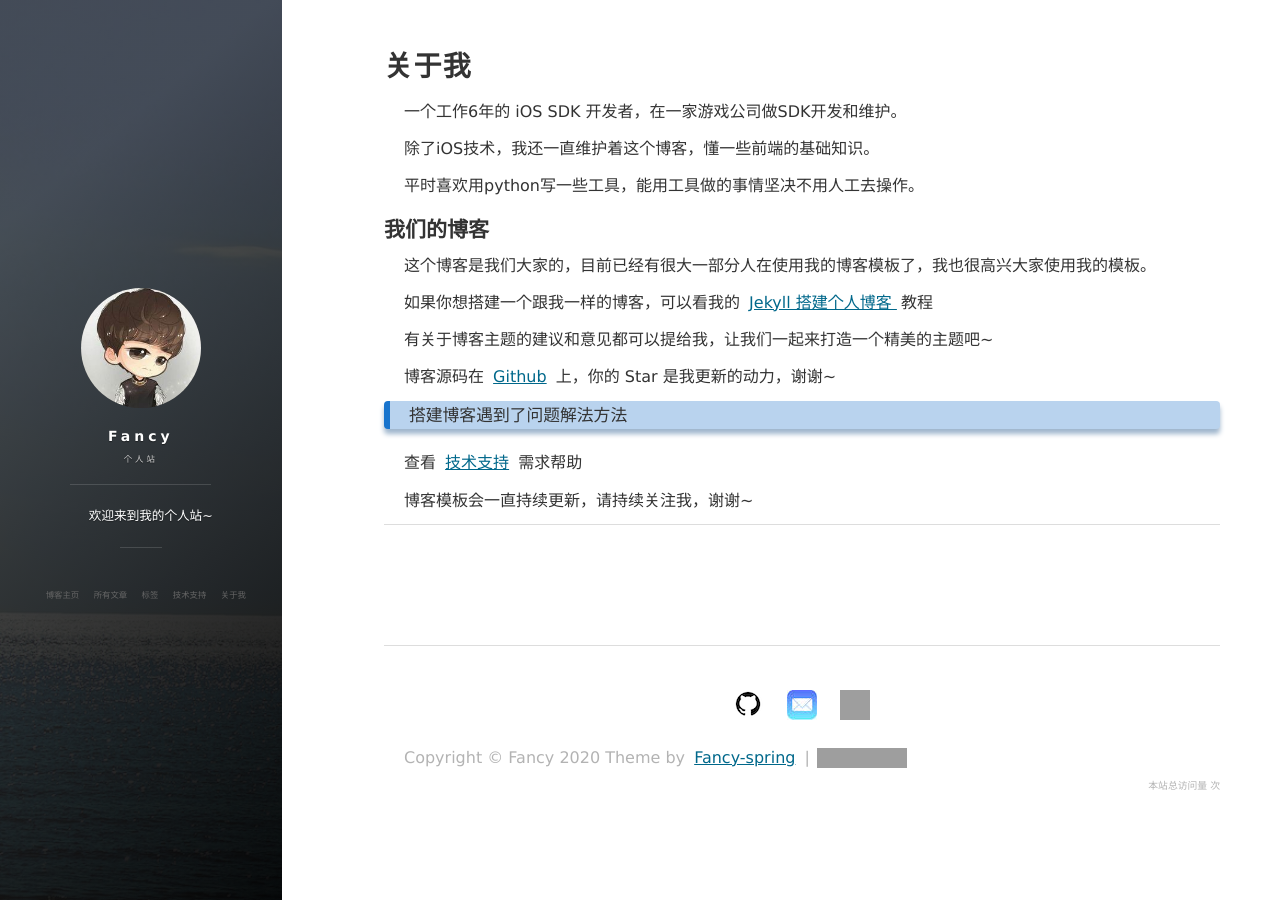
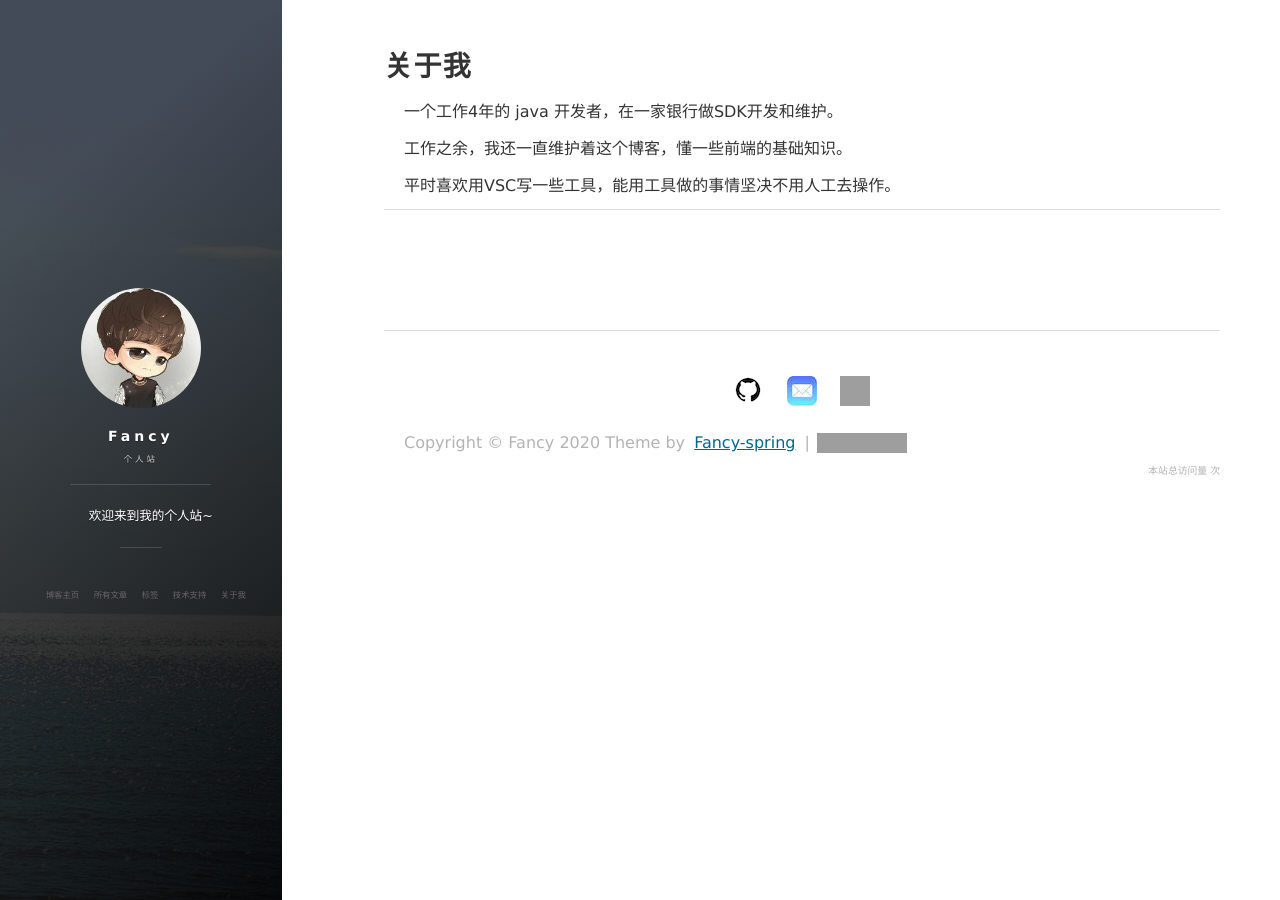
Before and after one commit to Fancy-spring/Fancy-spring.GitHub.io, a Jekyll site: the page built from about.md, in a window 1280 px wide. Built offline with Jekyll 4.4.1, drawn with Linux system fonts in a browser that asks for light colours; nearby versions of some CDN libraries; comment, search, counter and statistics services are not loaded; grey boxes are pictures that could not be loaded.

Commit message:
2020-12-15

```diff
--- a/_includes/head.html
+++ b/_includes/head.html
@@ -5,7 +5,7 @@
 
   <title>{% if page.title %}{{ page.title | escape }}{% else %}{{ site.title | escape }}{% endif %}</title>
   <meta name="description" content="{% if page.excerpt %}{{ page.excerpt | strip_html | strip_newlines | truncate: 160 }}{% else %}{{ site.description }}{% endif %}">
-  <meta name="author" content="leopardpan">
+  <meta name="author" content="Fancy-spring">
 
   <meta name="twitter:card" content="summary">
   <meta name="twitter:title" content="{% if page.title %}{{ page.title | escape }}{% else %}{{ site.title | escape }}{% endif %}">
--- a/about.md
+++ b/about.md
@@ -3,30 +3,11 @@ layout: page
 title: 关于我
 ---
 
-一个工作6年的 iOS SDK 开发者，在一家游戏公司做SDK开发和维护。
+一个工作4年的 java 开发者，在一家银行做SDK开发和维护。
 
-除了iOS技术，我还一直维护着这个博客，懂一些前端的基础知识。
+工作之余，我还一直维护着这个博客，懂一些前端的基础知识。
 
-平时喜欢用python写一些工具，能用工具做的事情坚决不用人工去操作。
-
-<h2> 我们的博客 </h2>
-
-这个博客是我们大家的，目前已经有很大一部分人在使用我的博客模板了，我也很高兴大家使用我的模板。
-
-如果你想搭建一个跟我一样的博客，可以看我的
-<a href="/2016/10/jekyll_tutorials1/"> Jekyll 搭建个人博客 </a>
-教程
+平时喜欢用VSC写一些工具，能用工具做的事情坚决不用人工去操作。
 
 
-有关于博客主题的建议和意见都可以提给我，让我们一起来打造一个精美的主题吧~
-
-博客源码在 <a target="_blank" href='https://github.com/leopardpan/leopardpan.github.io/'>Github</a> 上，你的 Star 是我更新的动力，谢谢~
-
-
-<h3> 搭建博客遇到了问题解法方法 </h3>
-
-查看 [技术支持](https://leopardpan.cn/support/) 需求帮助
-
-博客模板会一直持续更新，请持续关注我，谢谢~
-
 {% include comments.html %}
```
